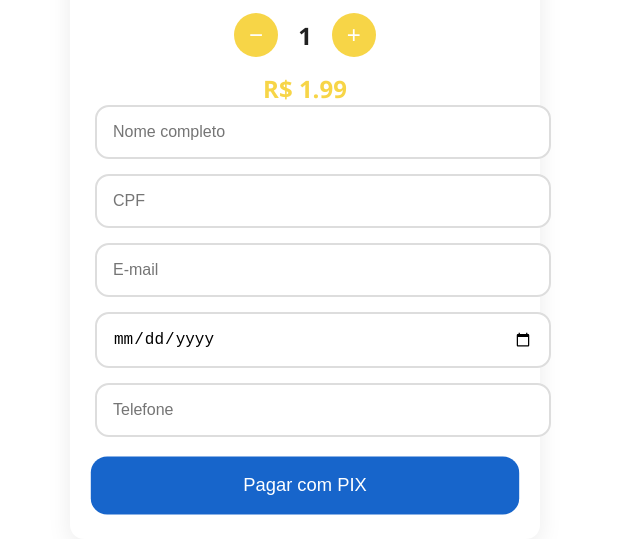
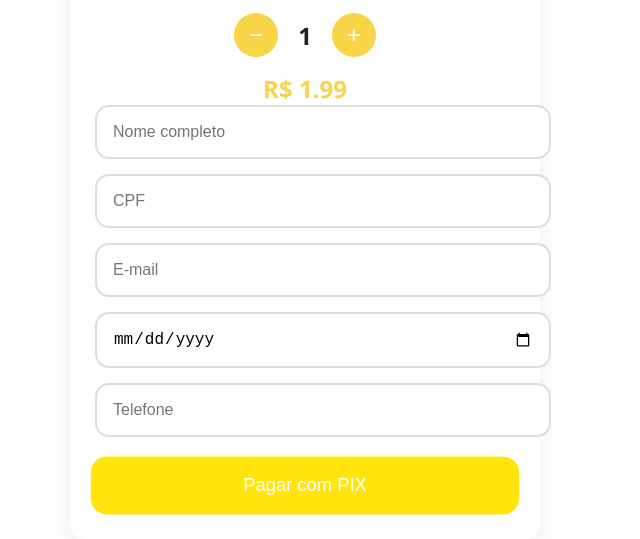
Before and after one commit to gabrielluis12345/Pix-do-milhao, a website: page checkout.html in a window 1280 px wide. In both pictures the pointer is over the button "Pagar com PIX". Shown: the part 269-808 px from the top of the page, without its empty margins (335-975 px from the left). Drawn offline with Linux system fonts and the light colour scheme.

Commit message:
Update checkout.html

```diff
--- a/checkout.html
+++ b/checkout.html
@@ -146,7 +146,7 @@
     }
 
     button.pagar:hover {
-      background: #1765cb;
+      background: #FFE50D;
       transform: scale(1.02);
     }
 
```
